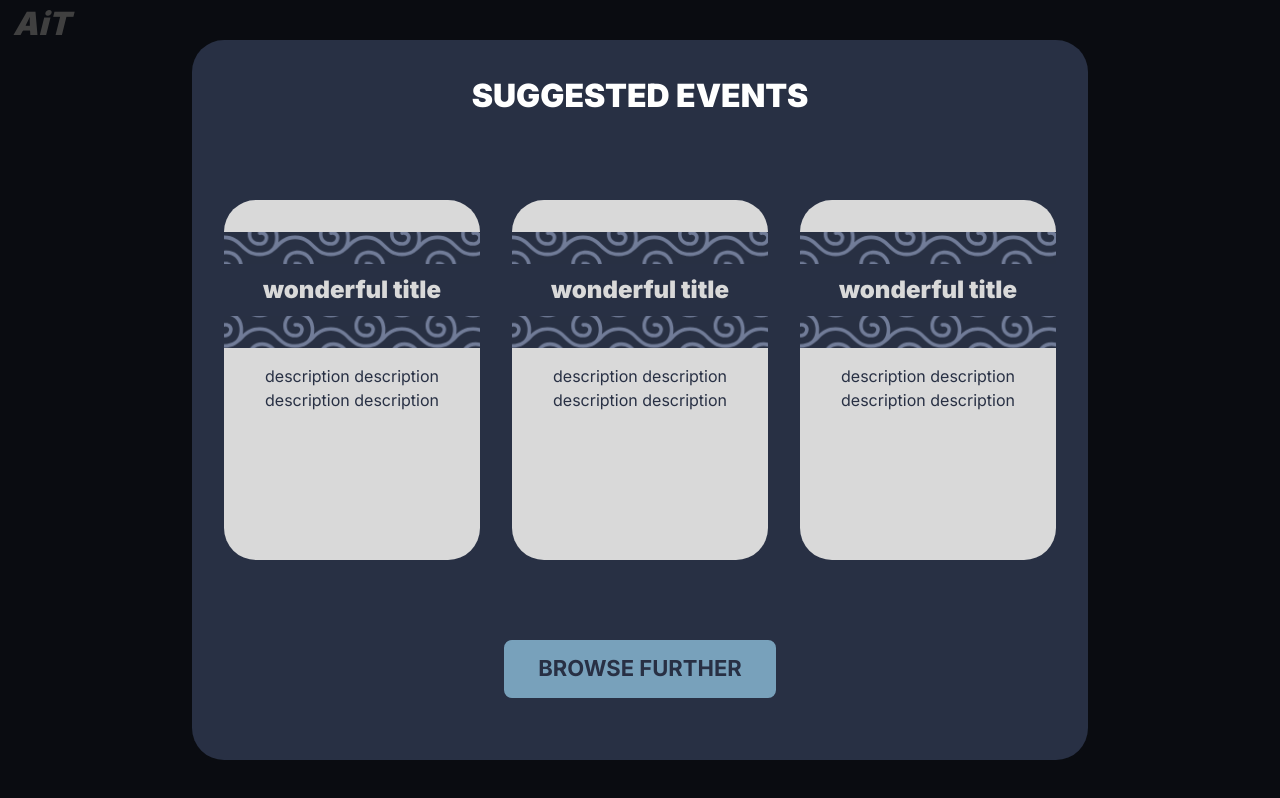
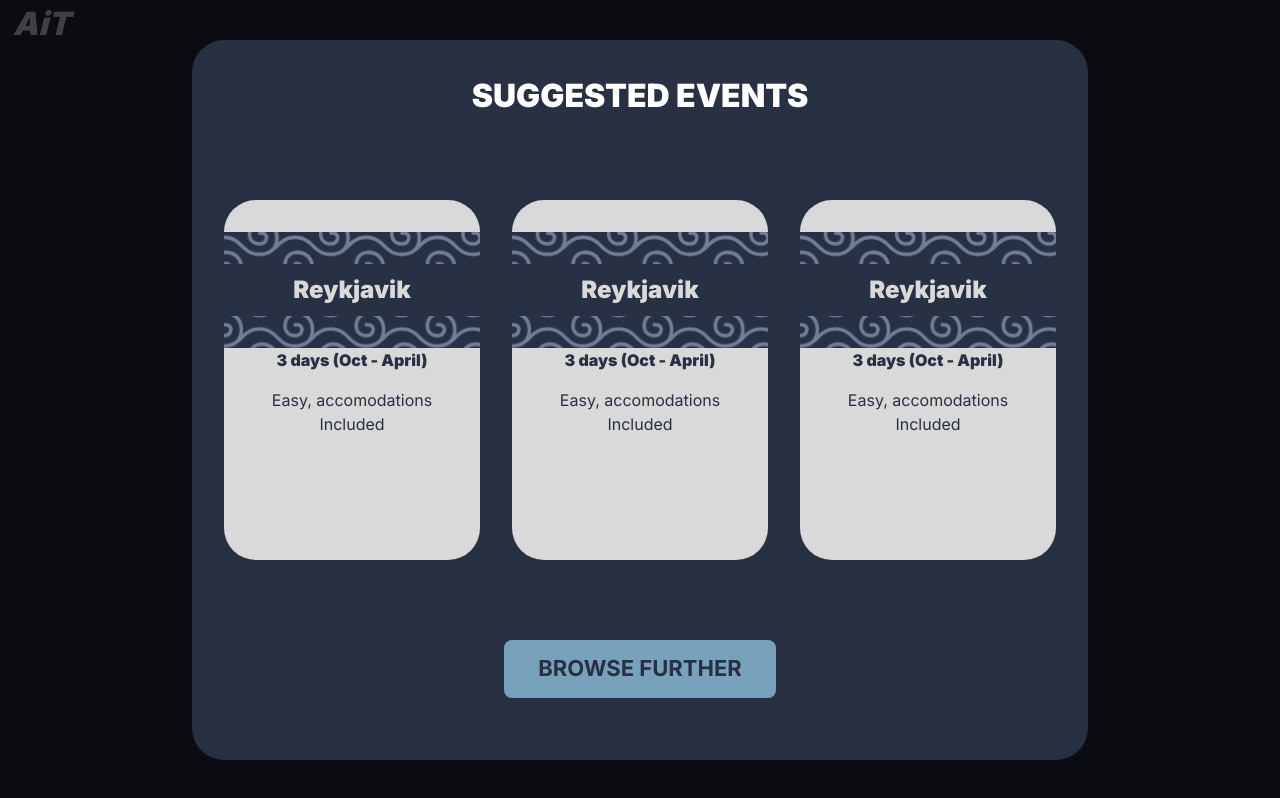
Before and after one commit to proxrustes/ai-trippers, a Next.js app: page /chat in a window 1280 px wide. Both pictures are taken after a click on the button "SHOW SUGGESTED EVENTS". Built offline with nearby package versions, Linux system fonts and the light colour scheme.

Commit message:
+ event data from json

```diff
--- a/components/EventGrid/EventCard.tsx
+++ b/components/EventGrid/EventCard.tsx
@@ -6,15 +6,15 @@ interface Props {
 
 
 export default function EventCard({ event }: Props){
-    console.log(event.description)
     return(<div className="event-card duration-150
     text-center
     hover:scale-105 hover:shadow-lg h-[45vh] pt-[4vh]">
 
       <div className="bg-waves bg-[#78A1BB] py-[4vh]">
       <div className="bg-[#283044] py-[1vh]">
-      <h1 className="text-[3vh] font-black text-[#D9D9D9]">{event.title}</h1>
+      <h1 className="text-[3vh] font-black text-[#D9D9D9]">{event.departs_from}</h1>
         </div>    </div>
-        <p className="text-[2vh] p-[2vh]">{event.description}</p>
+        <h1 className="text-[2vh] font-black">{event.duration} ({event.availability})</h1>
+        <p className="text-[2vh] p-[2vh]">{event.level}, accomodations {event.accommodation}</p>
         </div>)
 }
--- a/data/dummydata.events.ts
+++ b/data/dummydata.events.ts
@@ -2,21 +2,36 @@ import { Event } from "@/definitions/types/event";
 
 export const DUMMY_EVENT_DATA: Event[] = [
     {
-      id: 0,
-      title: "wonderful title",
-      description: "description description description description",
-      date: "01.01.2004"
+        id: 0,
+  title: 'hui',
+  availability: "Oct - April",
+  duration:"3 days",
+  departs_from: "Reykjavik",
+  level: "Easy",
+  accommodation:  "Included",
+  meet_on_location: "No",
+  pick_up: "Yes"
     },
     {
-      id: 1,
-      title: "wonderful title",
-      description: "description description description description",
-      date: "01.01.2004"
+        id: 1,
+  title: 'hui',
+  availability: "Oct - April",
+  duration:"3 days",
+  departs_from: "Reykjavik",
+  level: "Easy",
+  accommodation:  "Included",
+  meet_on_location: "No",
+  pick_up: "Yes"
     },
     {
-      id: 2,
-      title: "wonderful title",
-      description: "description description description description",
-      date: "01.01.2004"
-    }
+        id: 2,
+  title: 'hui',
+  availability: "Oct - April",
+  duration:"3 days",
+  departs_from: "Reykjavik",
+  level: "Easy",
+  accommodation:  "Included",
+  meet_on_location: "No",
+  pick_up: "Yes"
+    },
   ]
```
Also changed, not shown: definitions/types/event.ts (+7 -2 lines).
